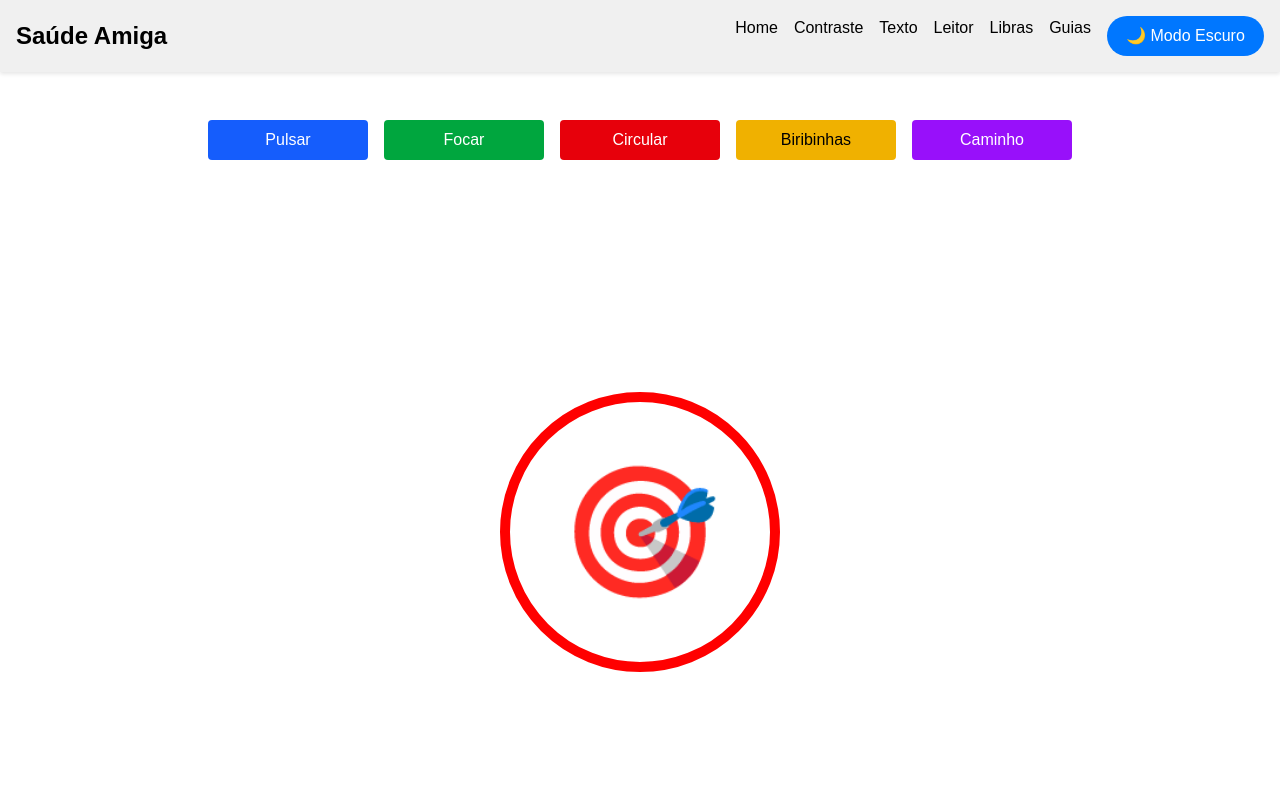
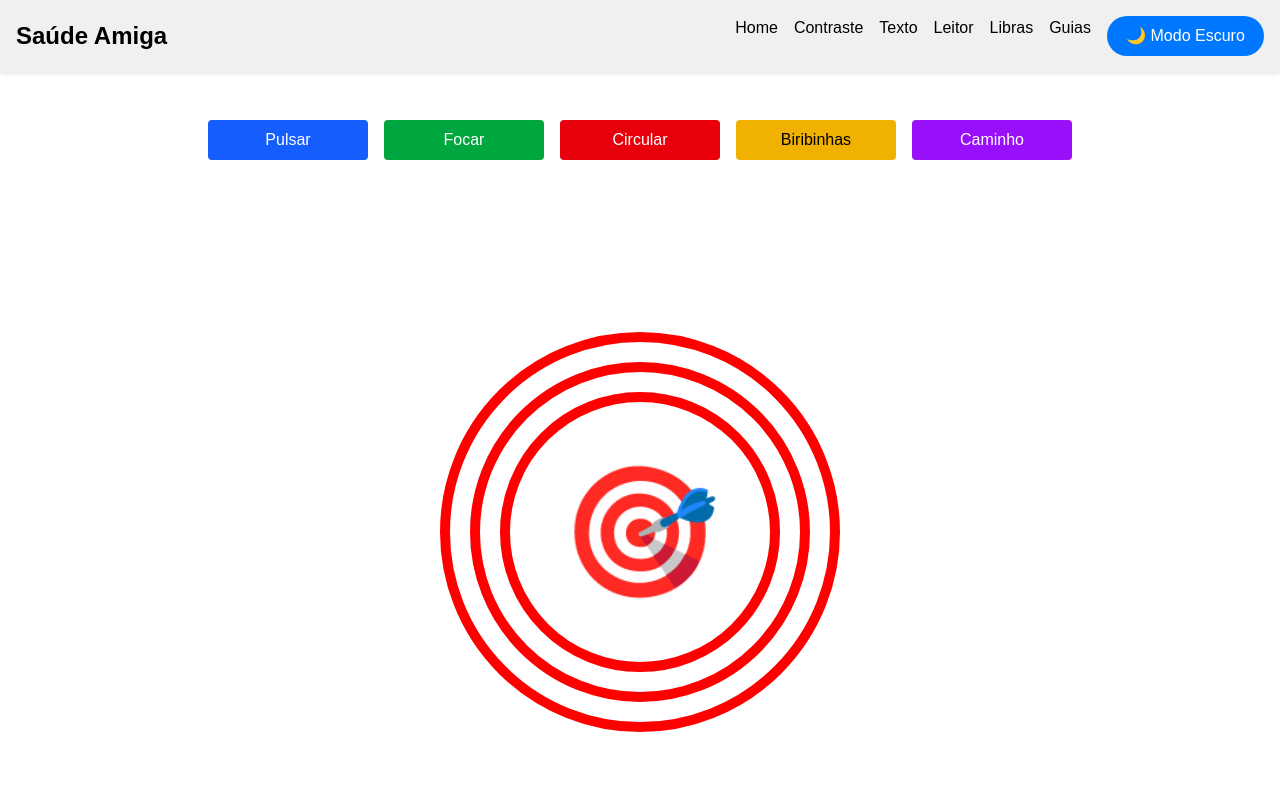
Before and after one commit to saude-amiga/saude-amiga-next, a React (Vite) app: page /guias in a window 1280 px wide. Both pictures are taken after a click on the button "Circular". Shown: the top 800 px of the page. Built offline with nearby package versions, Linux system fonts and the light colour scheme.

Commit message:
feat(Guias): aprimorando botão circular

```diff
--- a/src/routes/Guias/index.tsx
+++ b/src/routes/Guias/index.tsx
@@ -8,7 +8,9 @@ export default function Guias() {
   const [posicaoBotao5, setPosicaoBotao5] = useState<{ top: number; left: number } | null>(null);
   const [mostrarPing, setMostrarPing] = useState(false);
   const [mostrarBlur, setMostrarBlur] = useState(false);
-  const [mostrarBorda, setMostrarBorda] = useState(false);
+  const [mostrarBorda1, setMostrarBorda1] = useState(false);
+  const [mostrarBorda2, setMostrarBorda2] = useState(false);
+  const [mostrarBorda3, setMostrarBorda3] = useState(false);
   const [mostrarExplosao, setMostrarExplosao] = useState(false);
   const [mostrarCaminho, setMostrarCaminho] = useState(false);
   const [bolinhasVisiveis, setBolinhasVisiveis] = useState<number[]>([]);
@@ -29,7 +31,7 @@ export default function Guias() {
         left: botaoRect.left - containerRect.left + botaoRect.width / 2,
       });
     }
-  }, [mostrarPing, mostrarBlur, mostrarBorda, mostrarExplosao, mostrarCaminho]);
+  }, [mostrarPing, mostrarBlur, mostrarBorda1, mostrarExplosao, mostrarCaminho]);
 
   const particulas = Array.from({ length: 16 });
   const caminho = Array.from({ length: 30 });
@@ -45,6 +47,14 @@ export default function Guias() {
     });
   };
 
+  const iniciarCircular = () => {
+    setMostrarBorda1(true);
+    setMostrarBorda2(false);
+    setMostrarBorda3(false);
+    setTimeout(() => setMostrarBorda2(true), 1000);
+    setTimeout(() => setMostrarBorda3(true), 2000);
+  };
+
   return (
     <div ref={containerRef} className="h-screen flex flex-col relative overflow-hidden">
       <div className="flex flex-col sm:flex-row justify-center items-center gap-4 pt-4">
@@ -54,7 +64,7 @@ export default function Guias() {
         <button className={`${botaoBase} bg-green-600 text-white`} onClick={() => setMostrarBlur(true)}>
           Focar
         </button>
-        <button className={`${botaoBase} bg-red-600 text-white`} onClick={() => setMostrarBorda(true)}>
+        <button className={`${botaoBase} bg-red-600 text-white`} onClick={iniciarCircular}>
           Circular
         </button>
         <button className={`${botaoBase} bg-yellow-500 text-black`} onClick={() => setMostrarExplosao(true)}>
@@ -72,7 +82,9 @@ export default function Guias() {
           onClick={() => {
             setMostrarPing(false);
             setMostrarBlur(false);
-            setMostrarBorda(false);
+            setMostrarBorda1(false);
+            setMostrarBorda2(false);
+            setMostrarBorda3(false);
             setMostrarExplosao(false);
             setMostrarCaminho(false);
             setBolinhasVisiveis([]);
@@ -112,7 +124,9 @@ export default function Guias() {
         </>
       )}
 
-      {mostrarBorda && posicaoEmoji && (
+      {posicaoEmoji && (
+        <>
+          {mostrarBorda1 && (
             <div
               className="absolute z-10 pointer-events-none"
               style={{
@@ -124,6 +138,34 @@ export default function Guias() {
                 border: "10px solid red",
               }}
             />
+          )}
+          {mostrarBorda2 && (
+            <div
+              className="absolute z-10 pointer-events-none"
+              style={{
+                top: posicaoEmoji.top - 170,
+                left: posicaoEmoji.left - 170,
+                width: 340,
+                height: 340,
+                borderRadius: "50%",
+                border: "10px solid red",
+              }}
+            />
+          )}
+          {mostrarBorda3 && (
+            <div
+              className="absolute z-10 pointer-events-none"
+              style={{
+                top: posicaoEmoji.top - 200,
+                left: posicaoEmoji.left - 200,
+                width: 400,
+                height: 400,
+                borderRadius: "50%",
+                border: "10px solid red",
+              }}
+            />
+          )}
+        </>
       )}
 
       {mostrarExplosao && posicaoEmoji &&
```
Lines whose indentation alone changed are shown as unchanged.
